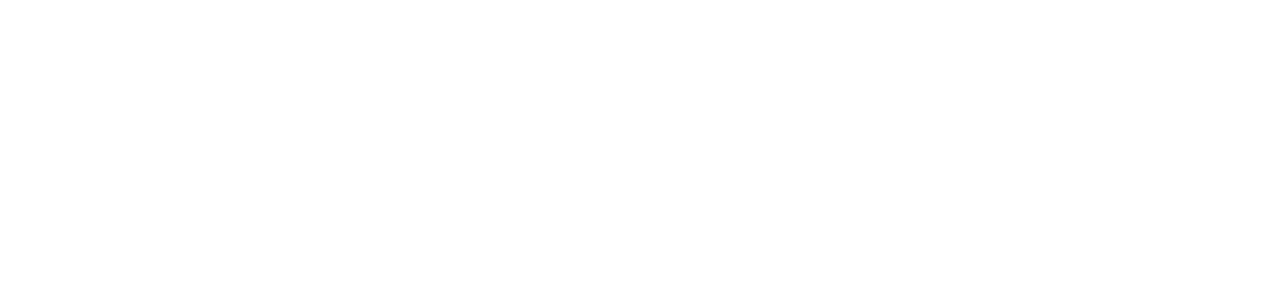
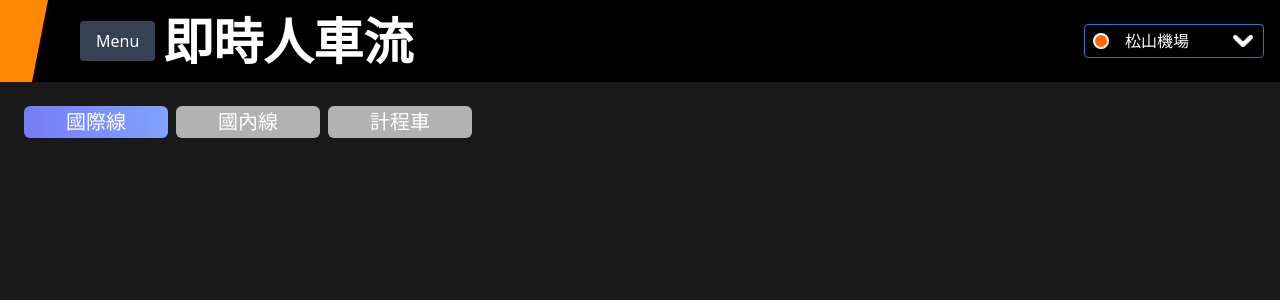
Before and after one commit to BearAndrew/songshan, an Angular app: page /realtime-passenger-vehicle in a window 1280 px wide. Before the commit this address led to /. Shown: the top 300 px of the page. Built offline with nearby package versions, Linux system fonts and the light colour scheme.

Commit message:
fix: 修改 dropdown input 名稱；建立即時人車流元件

```diff
--- a/src/app/app.routes.ts
+++ b/src/app/app.routes.ts
@@ -13,6 +13,7 @@
 import { IntlCheckinCounterComponent } from './features/intl-checkin-counter/intl-checkin-counter.component';
 import { TaxiModuleComponent } from './features/taxi-module/taxi-module.component';
 import { DailyDomesticStandbyAnalysisDetailComponent } from './features/daily-domestic-standby-analysis/components/daily-domestic-standby-analysis-detail/daily-domestic-standby-analysis-detail.component';
+import { RealtimePassengerVehicleComponent } from './features/realtime-passenger-vehicle/realtime-passenger-vehicle.component';
 
 export const routes: Routes = [
   {
@@ -68,14 +69,26 @@
         data: { title: '當日異常航班資訊', theme: 'dark' },
       },
       {
-        path: 'realtime-pax-vehicle-domestic',
-        component: RealtimePassengerVehicleDomesticComponent,
-        data: { title: '即時人車流（國內線）', theme: 'dark' },
-      },
-      {
-        path: 'realtime-pax-vehicle-international',
-        component: RealtimePassengerVehicleInternationalComponent,
-        data: { title: '即時人車流（國際線）', theme: 'dark' },
+        path: 'realtime-passenger-vehicle',
+        component: RealtimePassengerVehicleComponent,
+        data: { title: '即時人車流', theme: 'dark' },
+        children: [
+          {
+            path: 'domestic',
+            component: RealtimePassengerVehicleDomesticComponent,
+            data: { title: '即時人車流', theme: 'dark' },
+          },
+          {
+            path: 'international',
+            component: RealtimePassengerVehicleInternationalComponent,
+            data: { title: '即時人車流', theme: 'dark' },
+          },
+          {
+            path: 'taxi',
+            component: RealtimePassengerVehicleInternationalComponent,
+            data: { title: '即時人車流', theme: 'dark' },
+          },
+        ],
       },
       {
         path: 'traffic-forecast',
--- a/src/app/features/daily-abnormal-flight-info/daily-abnormal-flight-info.component.html
+++ b/src/app/features/daily-abnormal-flight-info/daily-abnormal-flight-info.component.html
@@ -1,4 +1,5 @@
 <div class="flex flex-col gap-4 w-full h-full">
+  <div class="flex justify-between">
     <div class="flex gap-8 h-fit">
       @for(button of data; track button.label; let i = $index) {
       <button
@@ -13,6 +14,13 @@
         {{ button.label }}
       </button>
       }
+    </div>
+
+    <div class="flex items-center gap-2">
+      <label class="text-[#aaa]">飛航類型</label>
+      <app-dropdown class="w-25" [options]="dropdownOptions" [value]="0"></app-dropdown>
+      <button class="w-30 px-2 py-1 rounded-xs bg-gradient-to-r from-[#44b59b] to-[#008abf] cursor-pointer">匯出(列印)</button>
+    </div>
   </div>
 
   <div class="card flex flex-1 flex-col flex-shrink-0 gap-2 p-4 w-full min-h-0">
@@ -42,7 +50,9 @@
           <div class="p-2">{{ row.flightNumber }}</div>
           <div class="p-2">{{ row.origin }}</div>
           <div class="p-2 flex justify-center">
-            <div class="w-8 border border-[#27c4a9] rounded-xs">{{ row.gate }}</div>
+            <div class="w-8 border border-[#27c4a9] rounded-xs">
+              {{ row.gate }}
+            </div>
           </div>
           <div class="p-2">{{ row.scheduledArrival }}</div>
           <div class="p-2">{{ row.actualArrival }}</div>
--- a/src/app/features/daily-abnormal-flight-info/daily-abnormal-flight-info.component.ts
+++ b/src/app/features/daily-abnormal-flight-info/daily-abnormal-flight-info.component.ts
@@ -1,9 +1,10 @@
 import { CommonModule } from '@angular/common';
 import { Component } from '@angular/core';
+import { DropdownComponent } from "../../shared/components/dropdown/dropdown.component";
 
 @Component({
   selector: 'app-daily-abnormal-flight-info',
-  imports: [CommonModule],
+  imports: [CommonModule, DropdownComponent],
   templateUrl: './daily-abnormal-flight-info.component.html',
   styleUrl: './daily-abnormal-flight-info.component.scss',
 })
@@ -161,4 +162,8 @@
       actualAction: '改降',
     },
   ];
+
+  dropdownOptions = [
+    {label: '全部', value: 0}
+  ]
 }
--- /dev/null
+++ b/src/app/features/realtime-passenger-vehicle/realtime-passenger-vehicle.component.html
@@ -0,0 +1,19 @@
+<div class="flex flex-col gap-4 w-full h-full">
+  <div class="flex gap-2 h-fit">
+    @for(button of data; track button.label; let i = $index) {
+    <button
+      class="text-xl text-white rounded-md w-36 px-2 py-0.5 cursor-pointer"
+      [ngClass]="{
+        'bg-[#b2b2b2]': activeIndex !== i,
+        'bg-gradient-to-r from-[#767df5] to-[#82a2fc]': activeIndex === i
+      }"
+      type="button"
+      (click)="activeIndex = i"
+    >
+      {{ button.label }}
+    </button>
+    }
+  </div>
+</div>
+
+<router-outlet></router-outlet>
--- /dev/null
+++ b/src/app/features/realtime-passenger-vehicle/realtime-passenger-vehicle.component.ts
@@ -0,0 +1,24 @@
+import { CommonModule } from '@angular/common';
+import { Component } from '@angular/core';
+import { RouterModule } from '@angular/router';
+
+@Component({
+  selector: 'app-realtime-passenger-vehicle',
+  imports: [CommonModule, RouterModule],
+  templateUrl: './realtime-passenger-vehicle.component.html',
+  styleUrl: './realtime-passenger-vehicle.component.scss',
+})
+export class RealtimePassengerVehicleComponent {
+  activeIndex: number = 0;
+  data = [
+    {
+      label: '國際線',
+    },
+    {
+      label: '國內線',
+    },
+    {
+      label: '計程車',
+    },
+  ];
+}
--- a/src/app/shared/components/dropdown/dropdown.component.html
+++ b/src/app/shared/components/dropdown/dropdown.component.html
@@ -4,14 +4,24 @@
     class="flex items-center bg-black border border-[#3372bd] px-2 py-1 rounded cursor-pointer select-none"
     (click)="toggle()"
   >
-    <div class="w-4 h-4 mr-4 rounded-full bg-orange-500 border-2 border-white"></div>
+    @if(showIcon) {
+      <div
+        class="w-4 h-4 mr-4 rounded-full bg-orange-500 border-2 border-white"
+      ></div>
+    }
     <span>{{ selectedLabel || placeholder }}</span>
-    <img class="ml-auto w-6 h-3" src="icons/white-down-arrow.png" alt="arrow-down" />
+    <img
+      class="ml-auto w-6 h-3"
+      src="icons/white-down-arrow.png"
+      alt="arrow-down"
+    />
   </div>
 
   <ng-template #dropdownMenu>
-    <div class="w-full text-white bg-black border border-[#3372bd] rounded shadow-md py-1">
-      @for (item of data; track $index) {
+    <div
+      class="w-full text-white bg-black border border-[#3372bd] rounded shadow-md py-1"
+    >
+      @for (item of options; track $index) {
       <div
         class="px-3 py-2 hover:bg-gray-800 cursor-pointer"
         (click)="select(item)"
--- a/src/app/shared/components/dropdown/dropdown.component.ts
+++ b/src/app/shared/components/dropdown/dropdown.component.ts
@@ -16,9 +16,10 @@
   templateUrl: './dropdown.component.html',
 })
 export class DropdownComponent {
-  @Input() data: { label: string; value: any }[] = [];
-  @Input() selected: any;
+  @Input() options: { label: string; value: any }[] = [];
+  @Input() value: any;
   @Input() placeholder = 'Select...';
+  @Input() showIcon: boolean = false;
   @Output() selectionChange = new EventEmitter<{ label: string; value: any }>();
 
   @ViewChild('dropdownTrigger') trigger!: ElementRef;
@@ -30,7 +31,7 @@
   constructor(private overlay: Overlay, private vcr: ViewContainerRef) {}
 
   ngOnInit(): void {
-    this.selectedLabel = this.data.find(item => item.value == this.selected)?.label || '';
+    this.selectedLabel = this.options.find(item => item.value == this.value)?.label || '';
   }
 
   toggle() {
@@ -72,7 +73,7 @@
   }
 
   select(item: { label: string; value: any }) {
-    this.selected = item.value;
+    this.value = item.value;
     this.selectedLabel = item.label;
     this.selectionChange.emit(item);
     this.close();
--- a/src/app/shared/layout/header/header.component.html
+++ b/src/app/shared/layout/header/header.component.html
@@ -39,5 +39,5 @@
     <h1 class="text-[50px] font-bold leading-none">{{ title}}</h1>
   </div>
 
-  <app-dropdown class="w-45 z-20" [data]="[{label: '松山機場', value: 1}]" [selected]="1"></app-dropdown>
+  <app-dropdown class="w-45 z-20" [options]="[{label: '松山機場', value: 1}]" [value]="1" [showIcon]="true"></app-dropdown>
 </div>
```
Also changed, not shown: src/app/features/realtime-passenger-vehicle/realtime-passenger-vehicle.component.scss (added), 1 other file (tests, documents, lock files or other folders). Lines whose indentation alone changed are shown as unchanged.
